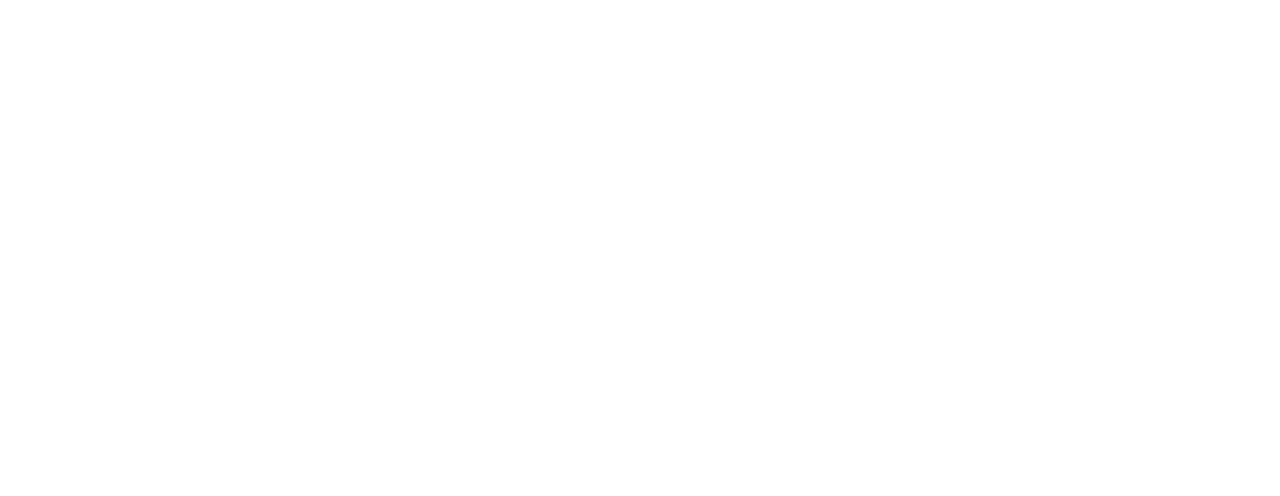
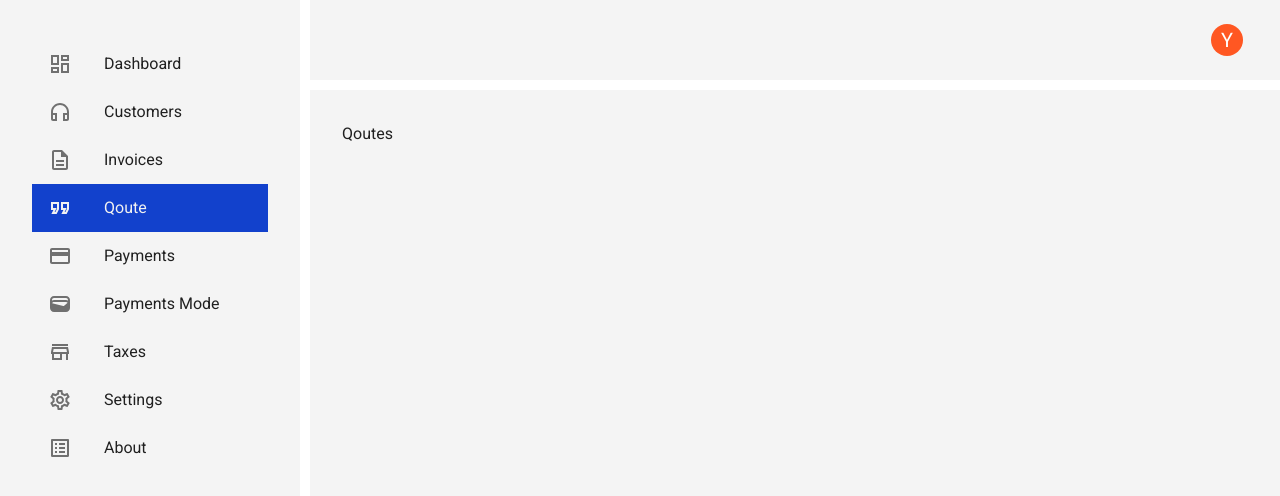
Before and after one commit to YasinMahmoudi/reactjs-crm-dashboard, a React (Vite) app: page /qoutes in a window 1280 px wide. Before the commit this address had no page. Shown: the top 496 px of the page. Built offline with nearby package versions, Linux system fonts and the light colour scheme.

Commit message:
Add application routes

```diff
--- a/src/App.jsx
+++ b/src/App.jsx
@@ -3,6 +3,11 @@
 import ForgetPassword from './features/auth/ForgetPassword';
 import Dashboard from './pages/dashboard';
 import AppLayout from './layouts/Applayout';
+import Customers from './features/customers';
+import Invoices from './features/invoices';
+import Qoutes from './features/qoutes';
+import Settings from './features/settings';
+import About from './pages/About';
 
 export default function App() {
   return (
@@ -23,6 +28,31 @@
             path="dashboard"
             element={<Dashboard />}
           />
+
+          <Route
+            path="customers"
+            element={<Customers />}
+          />
+
+          <Route
+            path="invoices"
+            element={<Invoices />}
+          />
+
+          <Route
+            path="qoutes"
+            element={<Qoutes />}
+          />
+
+          <Route
+            path="settings"
+            element={<Settings />}
+          />
+
+          <Route
+            path="about"
+            element={<About />}
+          />
         </Route>
       </Routes>
     </BrowserRouter>
--- a/src/components/MainNav/index.jsx
+++ b/src/components/MainNav/index.jsx
@@ -26,7 +26,7 @@
       </ListItem>
       <ListItem disablePadding>
         <ListItemLink
-          to="/"
+          to="/customers"
           primary="Customers"
           icon={<HeadphonesOutlined />}
         />
@@ -34,7 +34,7 @@
 
       <ListItem disablePadding>
         <ListItemLink
-          to="/"
+          to="/invoices"
           primary="Invoices"
           icon={<DescriptionOutlined />}
         />
@@ -42,7 +42,7 @@
 
       <ListItem disablePadding>
         <ListItemLink
-          to="/"
+          to="/qoutes"
           primary="Qoute"
           icon={<FormatQuoteOutlined />}
         />
@@ -74,7 +74,7 @@
 
       <ListItem disablePadding>
         <ListItemLink
-          to="/"
+          to="/settings"
           primary="Settings"
           icon={<SettingsOutlined />}
         />
@@ -82,7 +82,7 @@
 
       <ListItem disablePadding>
         <ListItemLink
-          to="/"
+          to="/about"
           primary="About"
           icon={<ListAltOutlined />}
         />
--- /dev/null
+++ b/src/features/customers/index.jsx
@@ -0,0 +1,6 @@
+
+export default function Customers() {
+  return (
+    <div>Customers</div>
+  )
+}
--- /dev/null
+++ b/src/features/invoices/index.jsx
@@ -0,0 +1,6 @@
+
+export default function Invoices() {
+  return (
+    <div>Invoices</div>
+  )
+}
--- /dev/null
+++ b/src/features/qoutes/index.jsx
@@ -0,0 +1,6 @@
+
+export default function Qoutes() {
+    return (
+      <div>Qoutes</div>
+    )
+  }
--- /dev/null
+++ b/src/features/settings/index.jsx
@@ -0,0 +1,3 @@
+export default function Settings() {
+  return <div>Settings</div>;
+}
--- /dev/null
+++ b/src/layouts/Applayout/Main.jsx
@@ -0,0 +1,11 @@
+import styled from "styled-components";
+
+const Main = styled.main`
+  grid-column: 2 / -1;
+  grid-row: 2 / -1;
+  height: calc(100dvh - var(--header-height) - var(--gap-size));
+  overflow-y: auto;
+  padding: max(2rem, 2vw);
+`;
+
+export default Main;
--- a/src/layouts/Applayout/index.jsx
+++ b/src/layouts/Applayout/index.jsx
@@ -1,6 +1,8 @@
 import styled from 'styled-components';
 import Header from './Header';
 import Sidebar from './Sidebar';
+import { Outlet } from 'react-router';
+import Main from './Main';
 
 const StyledAppLayout = styled.div`
   --sidebar-width: 300px;
@@ -19,21 +21,15 @@
   }
 `;
 
-const Main = styled.main`
-  grid-column: 2 / -1;
-  grid-row: 2 / -1;
-  height: calc(100dvh - var(--header-height) - var(--gap-size));
-  overflow-y: auto;
-  padding: max(2rem, 2vw);
-`;
-
 export default function AppLayout() {
   return (
     <StyledAppLayout>
       <Sidebar />
 
       <Header />
-      <Main>MAIN</Main>
+      <Main>
+        <Outlet />
+      </Main>
     </StyledAppLayout>
   );
 }
--- /dev/null
+++ b/src/pages/About/index.jsx
@@ -0,0 +1,3 @@
+export default function About() {
+  return <div>About</div>;
+}
```
